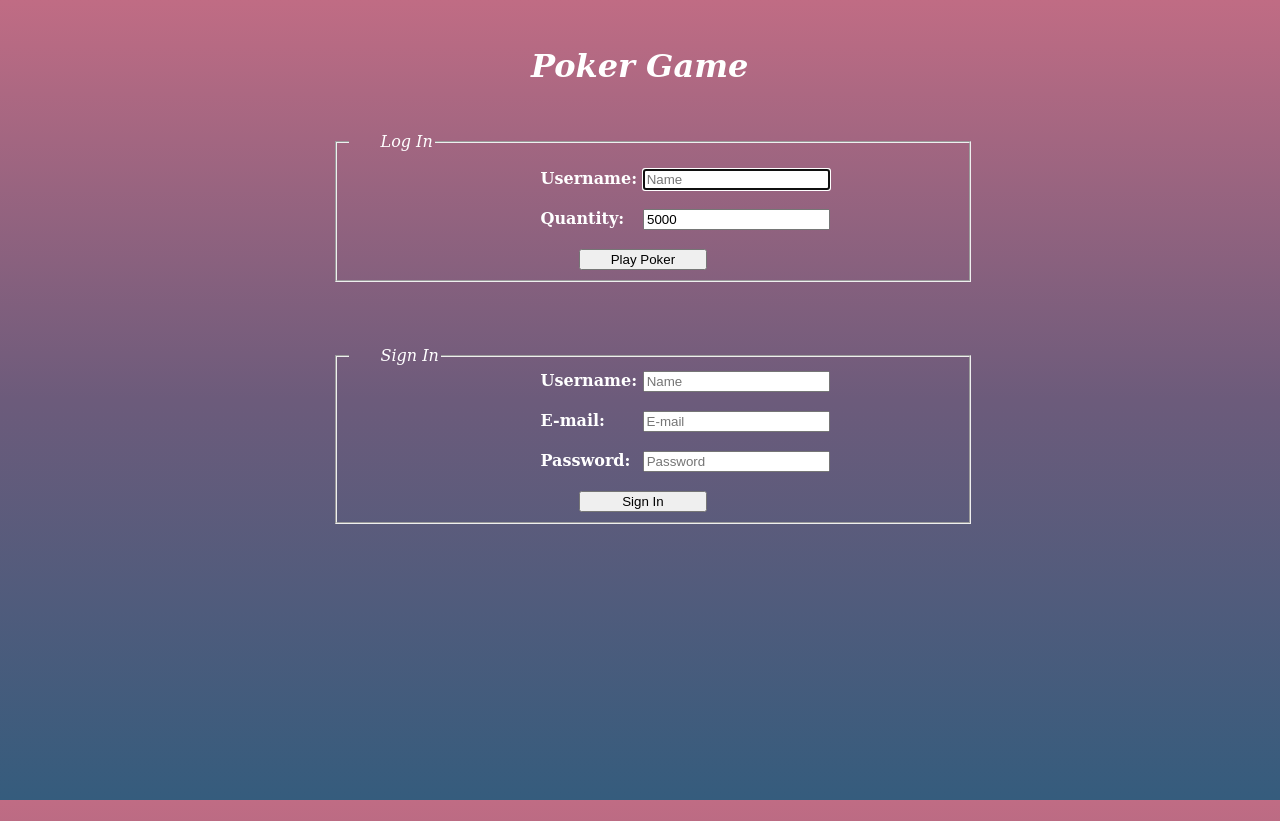
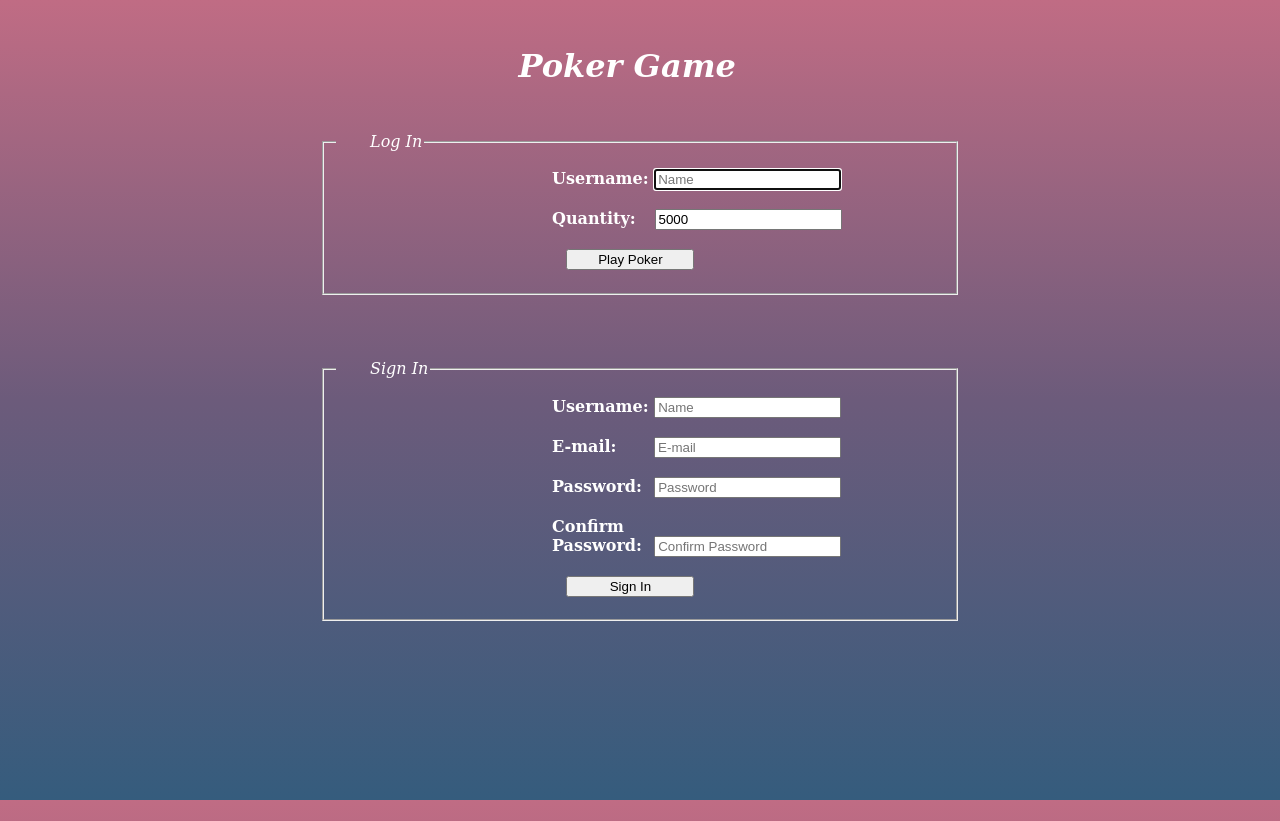
Before and after one commit to DemiurgoGM/Poker, a Flask app: page / in a window 1280 px wide. Run offline with Flask 2, Linux system fonts and the light colour scheme.

Commit message:
Front-End for the homepage done. Might refactor for better flask involvement.

```diff
--- a/static/defaultstyle.css
+++ b/static/defaultstyle.css
@@ -15,7 +15,6 @@ body {
 
 #bodydivh1 {
     width: 50%;
-    padding-left: 25px;
     font-family: "Droid Serif", "DejaVu Serif", "STIX", serif;
     text-align: left;
     margin: 0 auto;
@@ -28,19 +27,19 @@ h1 {
     text-align: center;
 }
 
-a, label, legend {
+a, label, legend, #confirmB {
     color: white;
     text-decoration: none;
 }
 
-label {
-    margin-left: 15vw;
+label, #confirmB {
+    margin-left: 13.5em;
 }
 
 legend {
     font-style: italic;
     text-align: left;
-    text-indent: 30px;
+    text-indent: 4vh;
 }
 
 a:hover{
@@ -49,7 +48,7 @@ a:hover{
 }
 
 fieldset {
-    margin-bottom: 10px;
+    margin-bottom: 3vw;
 }
 
 #fieldsetDefaultLogin {
@@ -60,7 +59,7 @@ fieldset {
     width: 15vh;
 }
 
-#username {
+#username, #usernameSignin {
     margin-top: 1vw;
 }
 
@@ -76,6 +75,7 @@ input, #username {
 #signinsubmit, #loginsubmit {
     margin-left: 18vw;
     width: 10vw;
+    margin-bottom: 1vw;
 }
 
 #moneylogin {
@@ -89,3 +89,7 @@ input, #username {
 #passwordsignin {
     margin-left: 0.5em;
 }
+
+#confirmpasswordsignin {
+    margin-left: 0.5em;
+}
--- a/templates/default.html
+++ b/templates/default.html
@@ -35,6 +35,10 @@
                     <label for="passwordsignin"><b>Password: </b></label>
                     <input type="password" required maxlength="32" minlength="6" id="passwordsignin" name="password" placeholder="Password">
                     <br><br>
+                    <b id="confirmB">Confirm</b><br>
+                    <label for="confirmpasswordsignin"><b>Password: </b></label>
+                    <input type="password" required maxlength="32" minlength="6" id="confirmpasswordsignin" name="password" placeholder="Confirm Password">
+                    <br><br>
                     <input type="submit" value="Sign In" id="signinsubmit">
                 </fieldset>
             </form>
```
